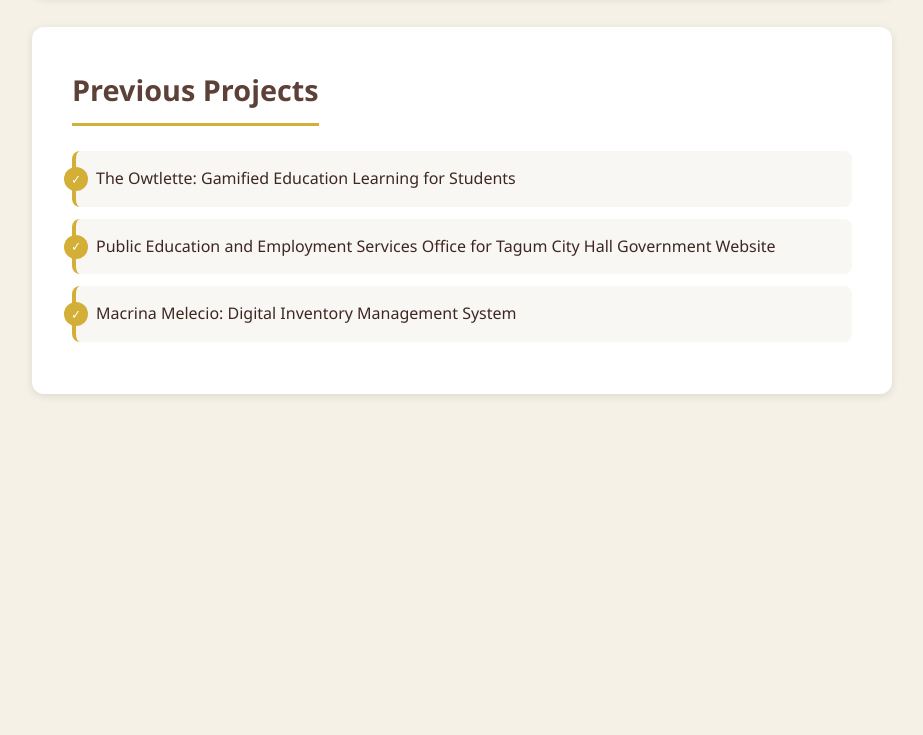
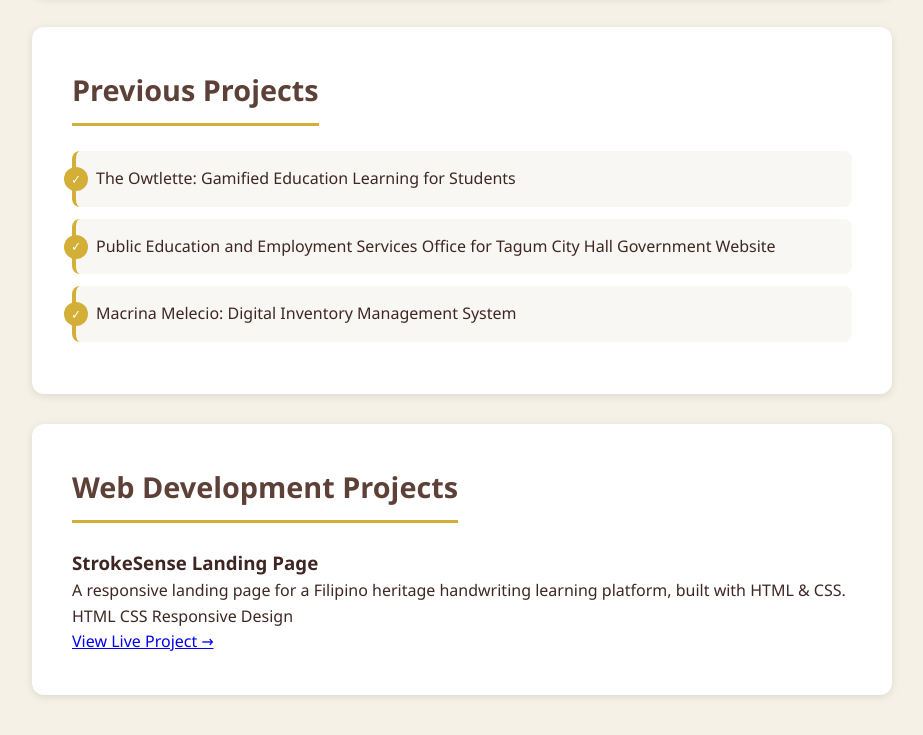
Before and after one commit to kishasanchez27/portfolio2, a plain HTML site: page index.html in a window 1280 px wide. Shown: the part 812-1547 px from the top of the page, without its empty margins (178-1101 px from the left). Before the commit the page ends 1276 px from the top, so only its background shows below. Drawn offline with Linux system fonts and the light colour scheme.

Commit message:
Update index.html

```diff
--- a/index.html
+++ b/index.html
@@ -32,6 +32,25 @@
                 <li>Macrina Melecio: Digital Inventory Management System</li>
             </ul>
         </section>
+
+        <!-- NEW SECTION: Web Development Projects -->
+        <section id="web-projects">
+            <h2>Web Development Projects</h2>
+            <div class="project-card">
+                <h3>StrokeSense Landing Page</h3>
+                <p class="project-description">A responsive landing page for a Filipino heritage handwriting learning platform, built with HTML & CSS.</p>
+                <div class="project-tech">
+                    <span class="tech-tag">HTML</span>
+                    <span class="tech-tag">CSS</span>
+                    <span class="tech-tag">Responsive Design</span>
+                </div>
+                <a href="https://kishasanchez27.github.io/LandingPage_Sanchez/"
+                   target="_blank"
+                   class="project-link">
+                   View Live Project →
+                </a>
+            </div>
+        </section>
     </div>
 
     <script src="script.js"></script>
```
